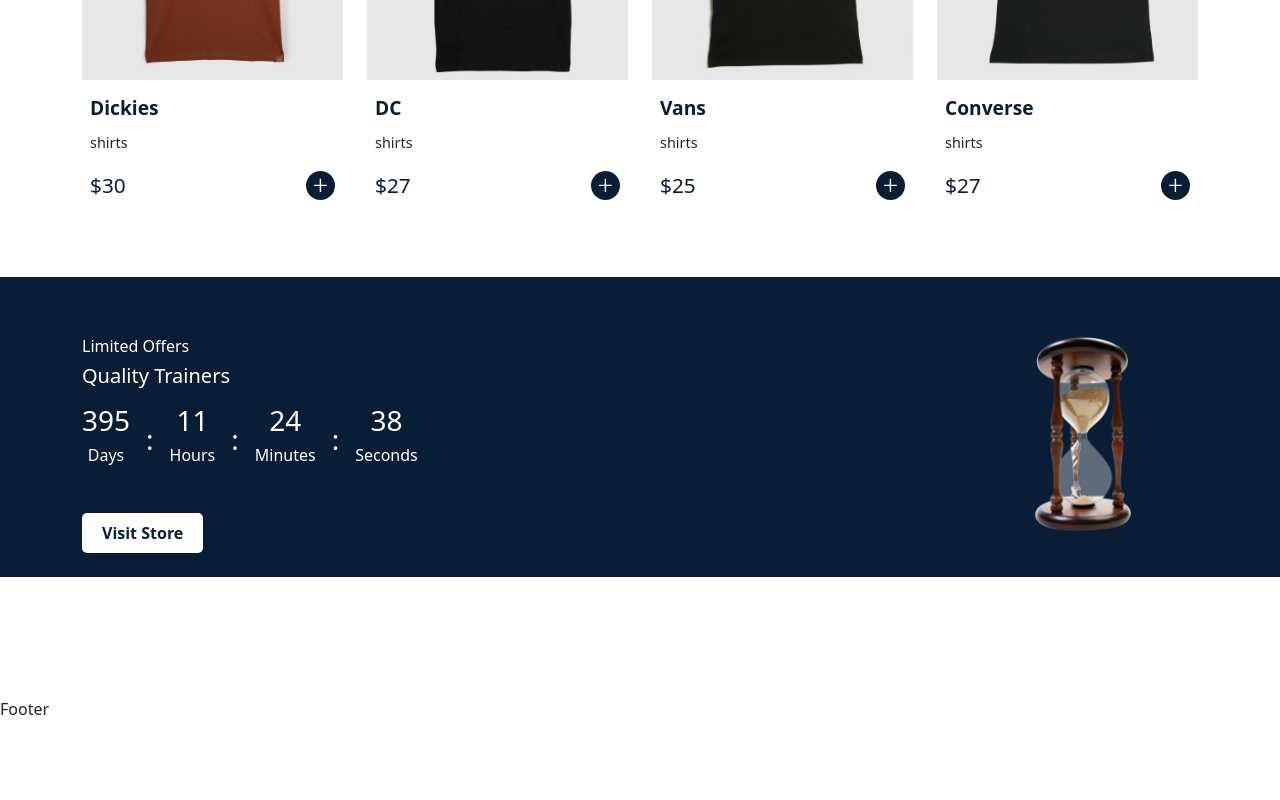
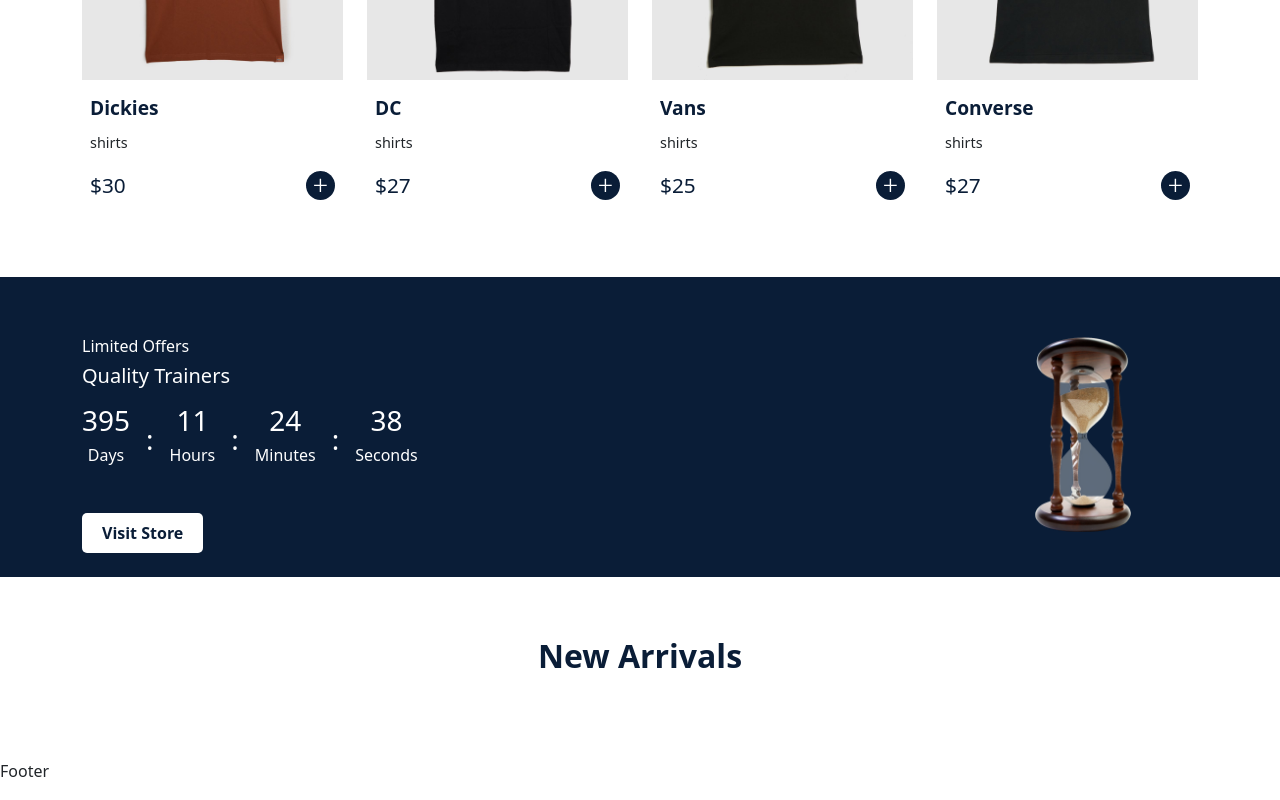
Before and after one commit to Aleksegoist/react-online-shop, a React (Create React App) app: page /home in a window 1280 px wide. Shown: the part 2115-2915 px from the top of the page. Built offline with nearby package versions, Linux system fonts and the light colour scheme.

Commit message:
Update Home.jsx

```diff
--- a/src/pages/Home.jsx
+++ b/src/pages/Home.jsx
@@ -15,6 +15,9 @@ const Home = () => {
   const [trendingProducts, setTrendingProducts] = useState([]);
   const [bestSalesProducts, setBestSalesProducts] = useState([]);
 
+  const [mobileProducts, setMobileProducts] = useState([]);
+  const [wirelessProducts, setWirelessProducts] = useState([]);
+
   const year = new Date().getFullYear();
 
   useEffect(() => {
@@ -26,8 +29,18 @@ const Home = () => {
       (item) => item.category === 'shirts'
     );
 
+    const filteredMobileProducts = products.filter(
+      (item) => item.category === 'mobile'
+    );
+
+    const filteredWirelessProducts = products.filter(
+      (item) => item.category === 'wireless'
+    );
+
     setTrendingProducts(filteredTrendingProducts);
     setBestSalesProducts(filteredBestSalesProducts);
+    setMobileProducts(filteredMobileProducts);
+    setWirelessProducts(filteredWirelessProducts);
   }, []);
 
   return (
@@ -57,7 +70,9 @@ const Home = () => {
           </Row>
         </Container>
       </section>
+
       <Services />
+
       <section className='trending__products'>
         <Container>
           <Row>
@@ -104,7 +119,17 @@ const Home = () => {
         </Container>
       </section>
 
-      <section></section>
+      <section className='new__arrivals'>
+        <Container>
+          <Row>
+            <Col lg='12' className='text-center'>
+              <h2 className='section__title mb-4'>New Arrivals</h2>
+            </Col>
+            <ProductsList data={mobileProducts} />
+            <ProductsList data={wirelessProducts} />
+          </Row>
+        </Container>
+      </section>
     </Helmet>
   );
 };
```
